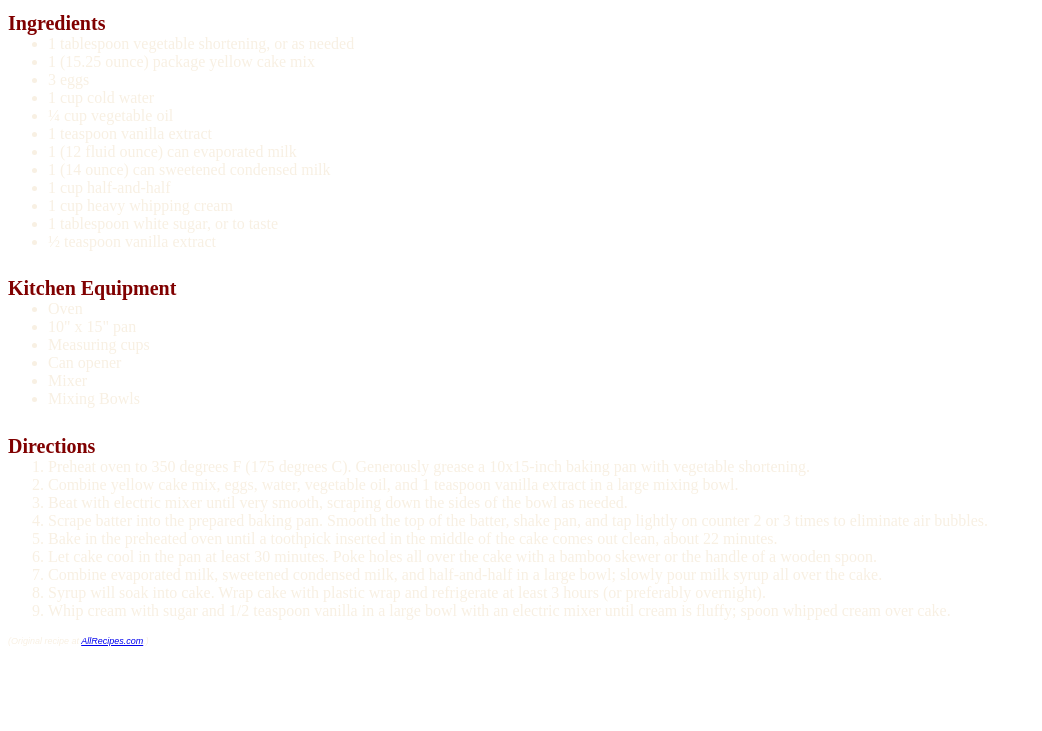
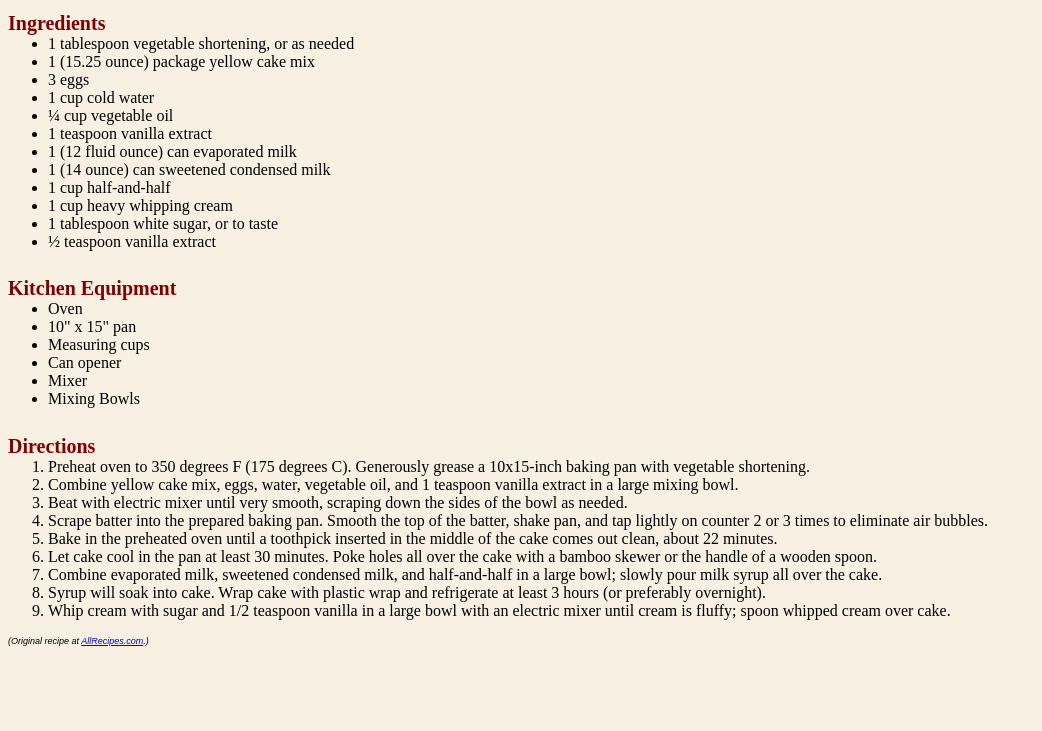
Before and after one commit to elenorivera/tp3, a plain HTML site: page index.html in a window 1280 px wide. Shown: the part 69-800 px from the top of the page, without its empty margins (0-1042 px from the left). Drawn offline with Linux system fonts and the light colour scheme; a script that the page names is missing.

Commit message:
update css

```diff
--- a/styles.css
+++ b/styles.css
@@ -17,7 +17,7 @@ ul, ol {
 }
 
 body {
-  color:  #F8F0E3;
+  background-color:  #F8F0E3;
 }
 .copyright {
   font-family: Arial;
```
